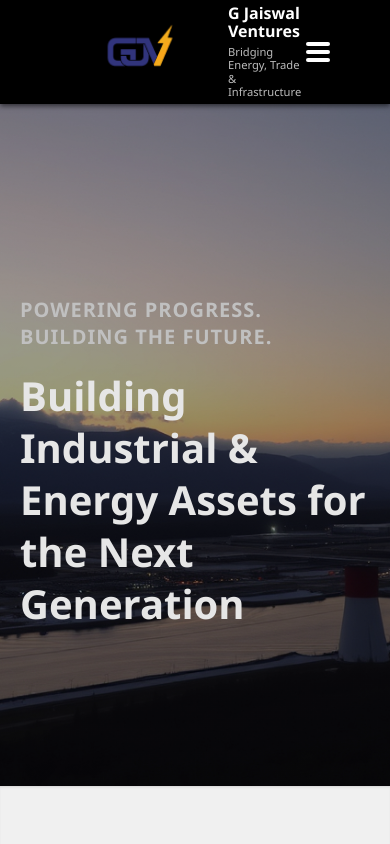
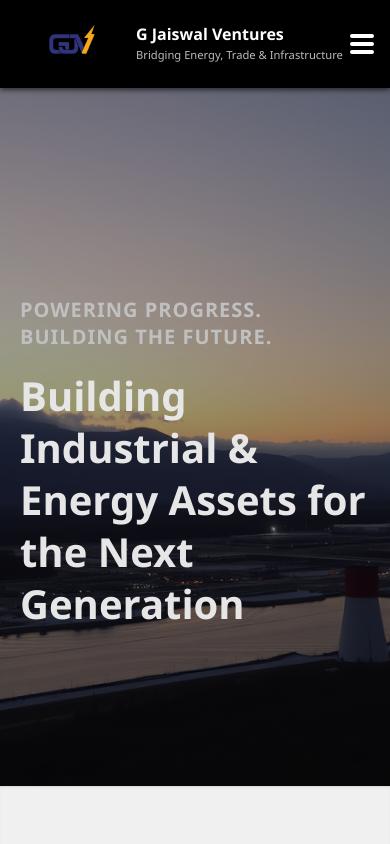
Before and after one commit to gjaiswal075/portfolio, a plain HTML site: page index.html in a window 390 px wide. Shown: the top 844 px of the page. Drawn offline with Linux system fonts and the light colour scheme.

Commit message:
Update index.html

```diff
--- a/index.html
+++ b/index.html
@@ -358,39 +358,55 @@
 
     @media (max-width: 48rem) {
       .nav-container {
-        display: grid;
-        grid-template-columns: auto 1fr auto;
+        display: flex;
         align-items: center;
+        justify-content: space-between;
+        padding: 0.75rem 1rem;
       }
+
+      header {
+        padding: 0;
+      }
+
       .branding {
         display: flex;
         align-items: center;
+        justify-content: flex-start;
         gap: 0.5rem;
-        justify-content: flex-start;
-        grid-column: 1 / 3;
+        flex: 1;
       }
+
+      .branding img {
+        width: 7rem;
+        height: 7rem;
+      }
+
       .branding-text {
         display: flex;
         flex-direction: column;
-        gap: 0.12rem;
+        align-items: flex-start;
+        text-align: left;
         white-space: normal;
-        overflow: visible;
-        text-overflow: unset;
+        line-height: 1.2;
       }
+
       .branding-text h1 {
         font-size: 1rem;
+        margin: 0;
       }
 
       .branding-text span {
         font-size: 0.7rem;
+        line-height: 1.2;
       }
+
       .hamburger {
         display: flex;
         justify-content: center;
         align-items: center;
-        grid-column: 3 / 4;
-        margin-left: 1.5rem;
+        margin-left: auto;
       }
+
       .hero-section {
         padding: 7.5rem 1.25rem 3.75rem;
       }
@@ -433,7 +449,6 @@
       .portfolio-grid {
         grid-template-columns: 1fr;
       }
-
       .nav-container.nav-open .branding {
         display: none;
       }
```
